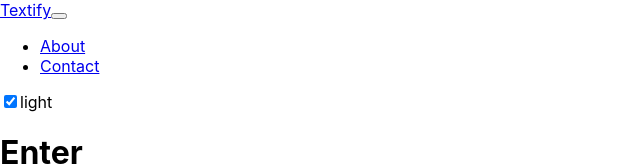
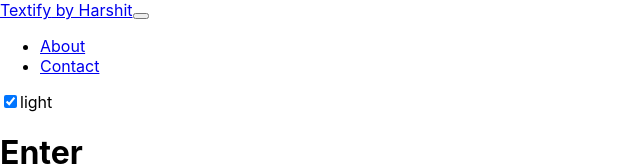
Before and after one commit to harshitk2408/hktext, a React (Create React App) app: page / in a window 1280 px wide. Shown: the top 166 px of the page, without its empty margins (0-640 px from the left). Built offline with nearby package versions, Linux system fonts and the light colour scheme; the HTML template or start-up script is replaced by a standard one.

Commit message:
Update Navbar.js

```diff
--- a/src/components/Navbar.js
+++ b/src/components/Navbar.js
@@ -5,7 +5,7 @@ export default function Navbar(props) {
         <div>
             <nav className={`navbar navbar-expand-lg navbar-${props.mode} bg-${props.mode}`}>
                 <div className="container-fluid">
-                    <a className="navbar-brand" href="/">{props.title}</a>
+                    <a className="navbar-brand" href="/">{props.title} by Harshit</a>
                     <button className="navbar-toggler" type="button" data-bs-toggle="collapse" data-bs-target="#navbarSupportedContent" aria-controls="navbarSupportedContent" aria-expanded="false" aria-label="Toggle navigation">
                         <span className="navbar-toggler-icon"></span>
                     </button>
```
